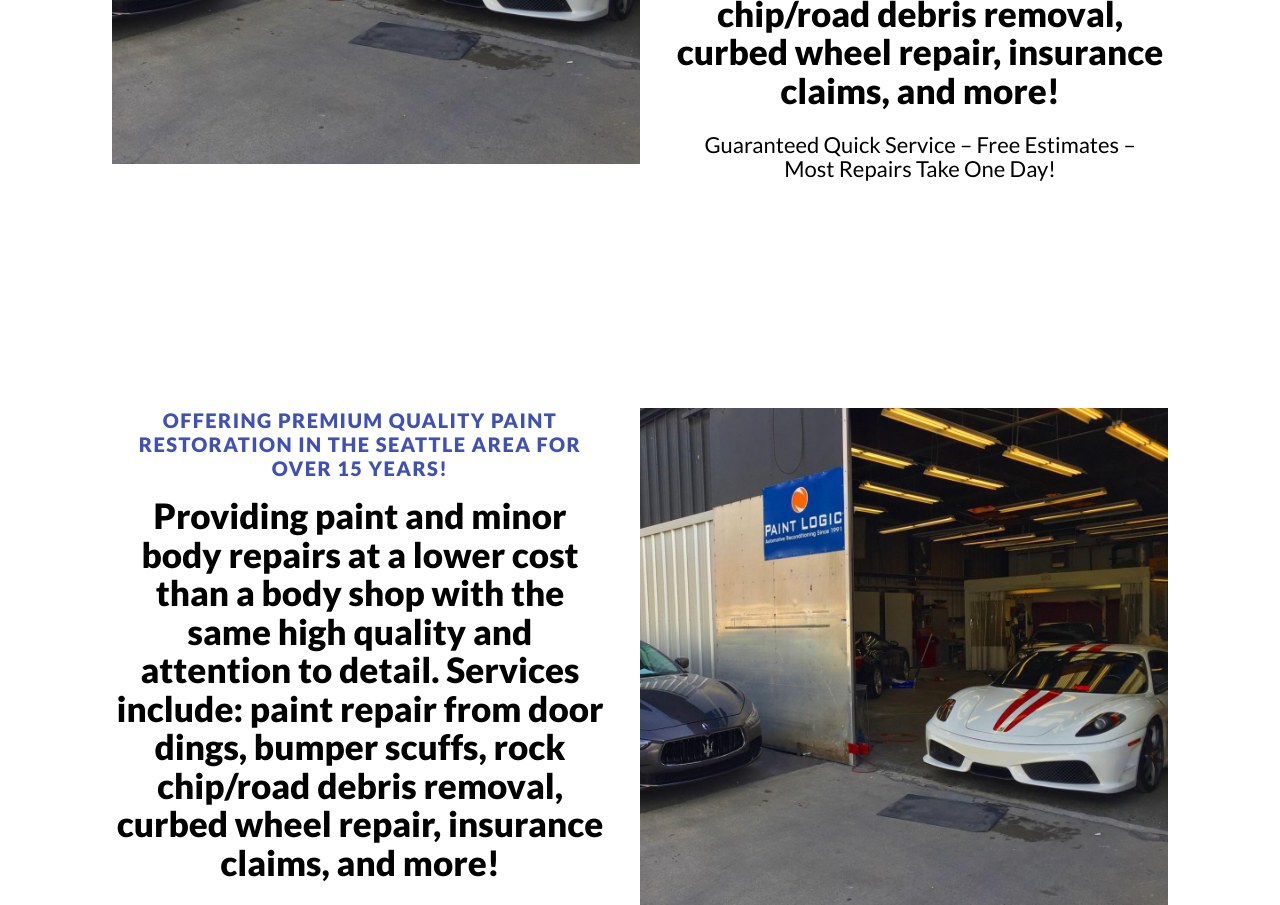
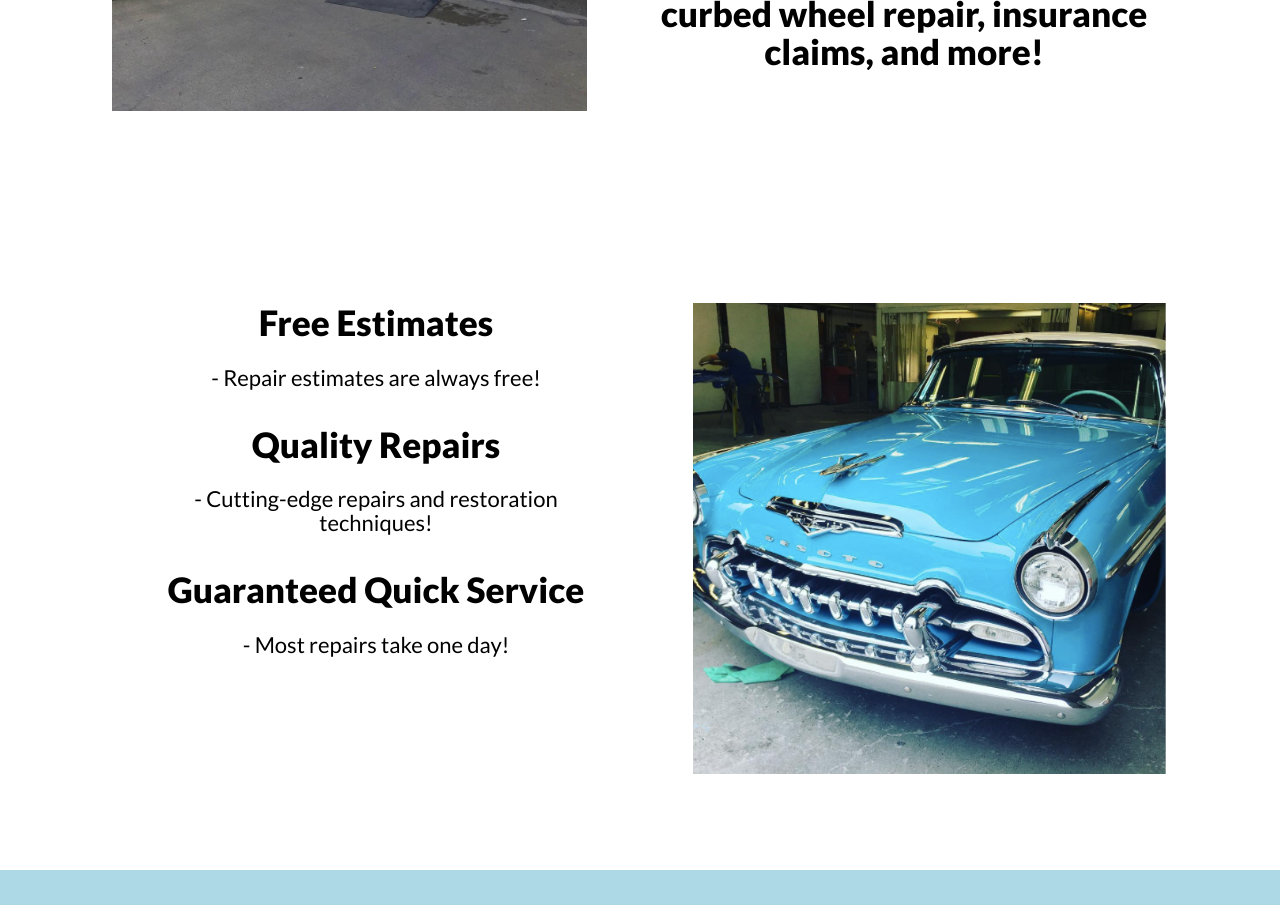
Before and after one commit to rallysport206/PLv2, a React (Create React App) app: page / in a window 1280 px wide. Shown: the part 1340-2245 px from the top of the page. Built offline with nearby package versions, Linux system fonts and the light colour scheme.

Commit message:
styled estimate page

```diff
--- a/src/components/Estimate/estimateStyling.css
+++ b/src/components/Estimate/estimateStyling.css
@@ -20,7 +20,7 @@
 }
 
 .estimate-section__photo {
-    width: 50%;
+    width: 45%;
     height: 80%;
 }
 
--- a/src/components/Estimate/index.js
+++ b/src/components/Estimate/index.js
@@ -1,5 +1,5 @@
 import React from 'react';
-import img from '../../images/feature3.png';
+import img from '../../images/car2.png';
 import './estimateStyling.css';
 
 const Info = () => {
@@ -9,9 +9,12 @@ const Info = () => {
                 <div className='estimate-section__wrapper'>
                     <img src={img} alt='car' className='estimate-section__photo' />
                     <div className='estimate-section__content'>
-                        <p className="estimate-section__topline">Offering premium quality paint restoration in the Seattle area for over 15 years!</p>
-                        <h2 className='estimate-section__headline'>Providing paint and minor body repairs at a lower cost than a body shop with the same high quality and attention to detail. Services include: paint repair from door dings, bumper scuffs, rock chip/road debris removal, curbed wheel repair, insurance claims, and more!</h2>
-                        <p className='estimate-section__subtitle'>Guaranteed Quick Service – Free Estimates – Most Repairs Take One Day!</p>
+                        <h3 className='estimate-section__headline'>Free Estimates</h3>
+                        <p className='estimate-section__subtitle'>- Repair estimates are always free! </p>
+                        <h3 className='estimate-section__headline'>Quality Repairs</h3>
+                        <p className='estimate-section__subtitle'>- Cutting-edge repairs and restoration techniques!</p>
+                        <h3 className='estimate-section__headline'>Guaranteed Quick Service</h3>
+                        <p className='estimate-section__subtitle'>- Most repairs take one day!</p>
                     </div>
                 </div>
             </div>
--- a/src/components/Info/index.js
+++ b/src/components/Info/index.js
@@ -11,7 +11,6 @@ const Info = () => {
                     <div className='info-section__content'>
                         <p className="info-section__topline">Offering premium quality paint restoration in the Seattle area for over 15 years!</p>
                         <h2 className='info-section__headline'>Providing paint and minor body repairs at a lower cost than a body shop with the same high quality and attention to detail. Services include: paint repair from door dings, bumper scuffs, rock chip/road debris removal, curbed wheel repair, insurance claims, and more!</h2>
-                        <p className='info-section__subtitle'>Guaranteed Quick Service – Free Estimates – Most Repairs Take One Day!</p>
                     </div>
                 </div>
             </div>
--- a/src/components/Info/infoStyling.css
+++ b/src/components/Info/infoStyling.css
@@ -19,7 +19,7 @@
 }
 
 .info-section__photo {
-    width: 50%;
+    width: 45%;
     height: 80%;
 }
 
```
Also changed, not shown: src/images/car2.png (added).
